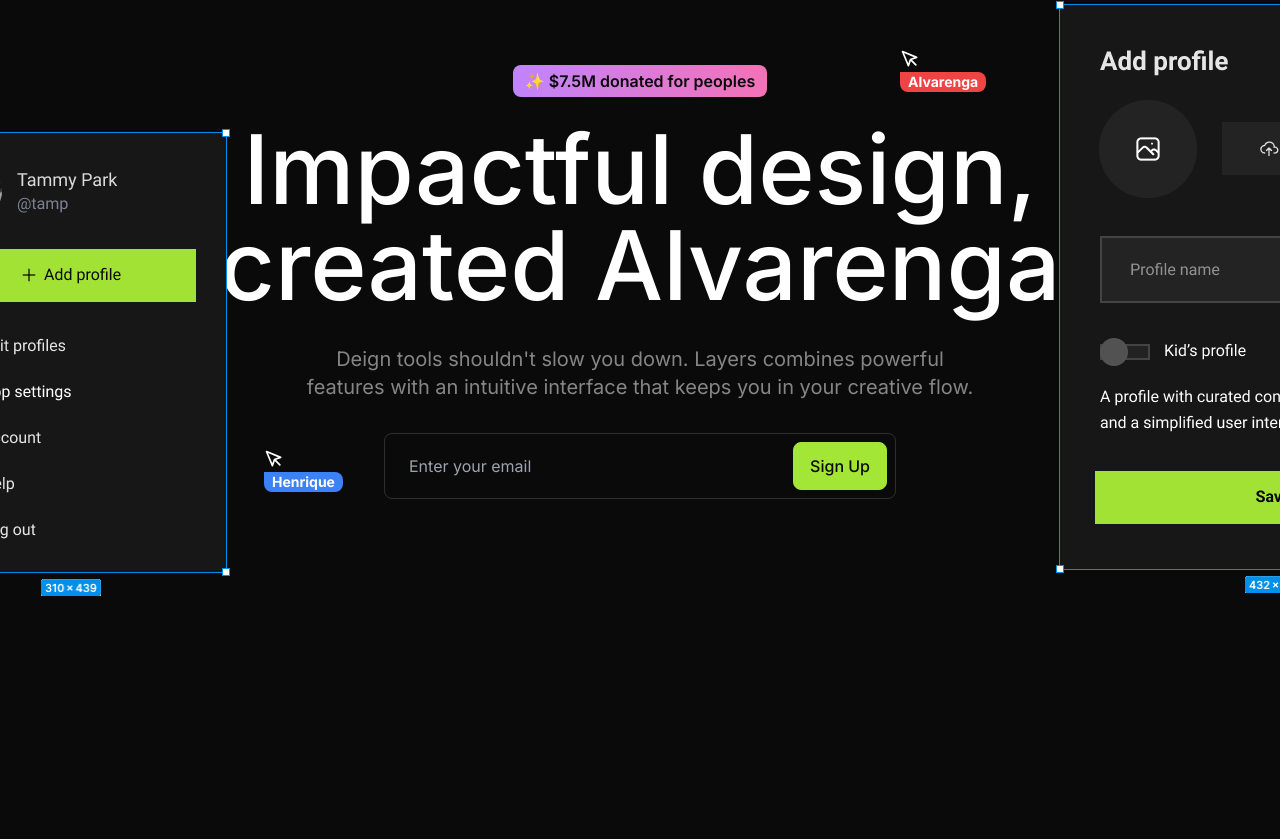
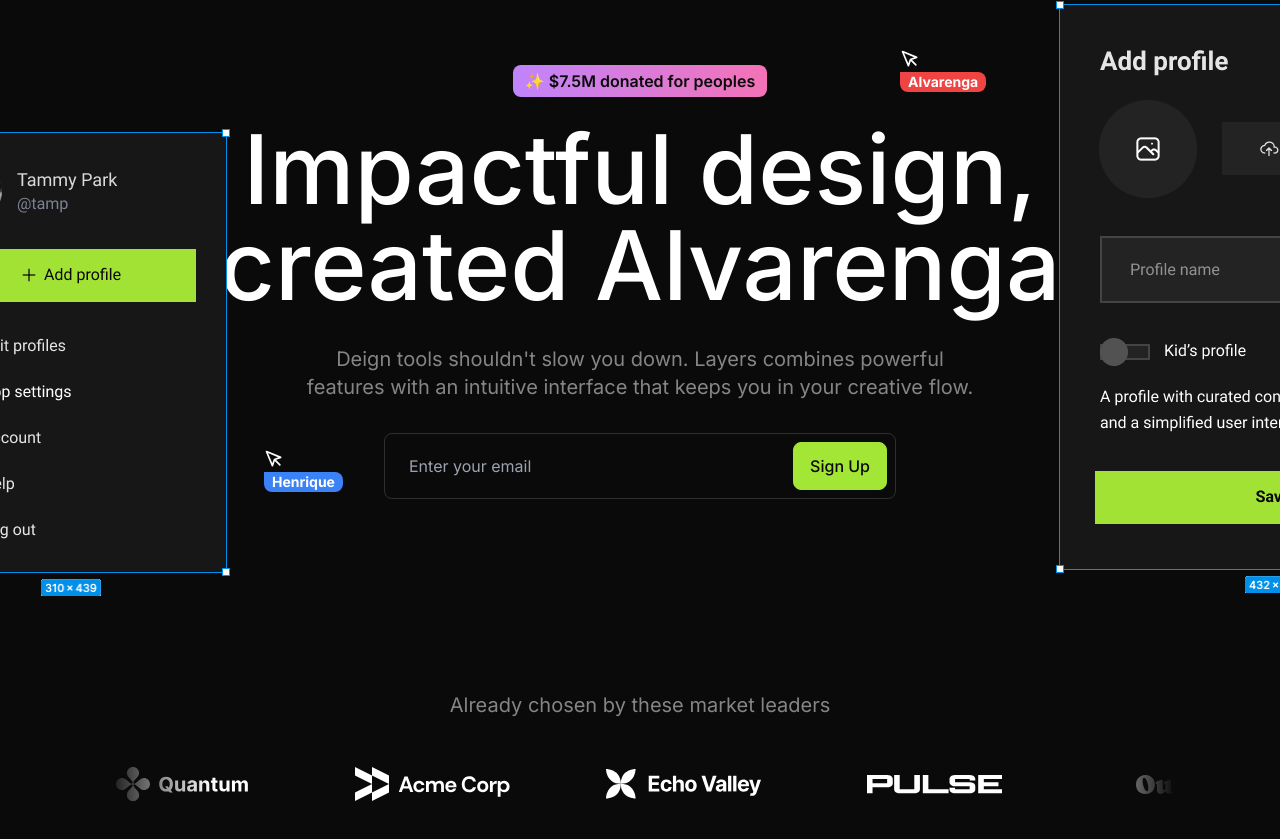
Before and after one commit to Alvarenga7/Landing-Page-Impactfcul-Design, a Next.js app: page / in a window 1280 px wide. Shown: the part 161-1000 px from the top of the page. Built offline with nearby package versions, Linux system fonts and the light colour scheme.

Commit message:
feat: Ativando o LogoTicket.tsx e estilizando

```diff
--- a/src/app/page.tsx
+++ b/src/app/page.tsx
@@ -1,11 +1,13 @@
 import Navbar from "@/sections/Navbar"
 import Hero from "@/sections/Hero";
+import LogoTicker from "@/sections/LogoTicker";
 
 export default function Home() {
     return (
         <>
             <Navbar />
             <Hero />
+            <LogoTicker />
         </>
     );
 }
--- a/src/sections/LogoTicker.tsx
+++ b/src/sections/LogoTicker.tsx
@@ -6,6 +6,7 @@
 import apexLogo from "@/assets/images/apex.svg";
 import celestialLogo from "@/assets/images/celestial.svg";
 import twiceLogo from "@/assets/images/twice.svg";
+import Image from "next/image";
 
 const logos = [
     { name: "Quantum", image: quantumLogo },
@@ -19,5 +20,18 @@
 ];
 
 export default function LogoTicker() {
-    return <div>Logo Ticker</div>;
+    return (
+        <section className="py-24 overflow-x-clip">
+            <div className="container">
+                <h3 className="text-center text-white/50 text-xl">Already chosen by these market leaders</h3>
+                <div className="overflow-hidden mt-12 [mask-image:linear-gradient(to_right,transparent,black_10%,black_90%,transparent)]">
+                    <div className="flex gap-24 pr-24">
+                        {logos.map(logo =>(
+                            <Image src={logo.image} key={logo.nome} alt={logo.name} />
+                        ))}
+                    </div>
+                </div>
+            </div>
+        </section>
+    );
 }
```
